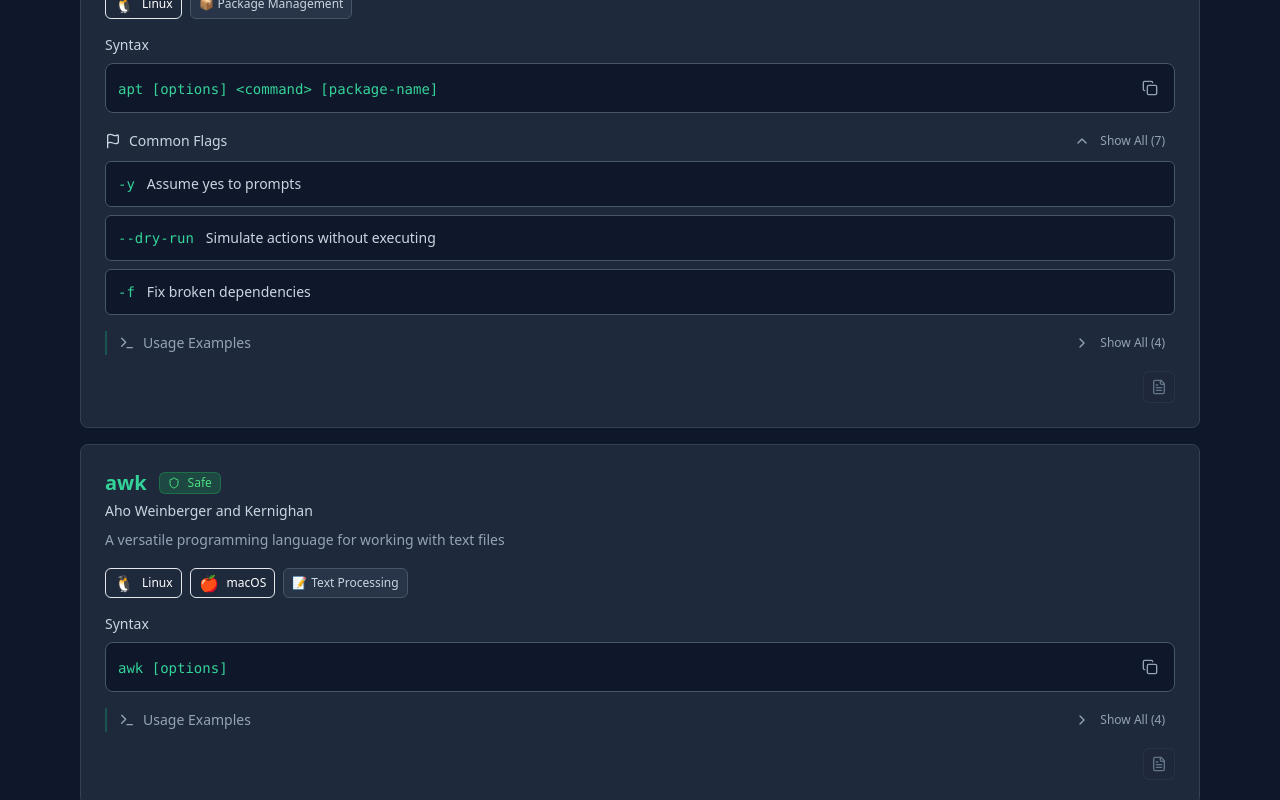
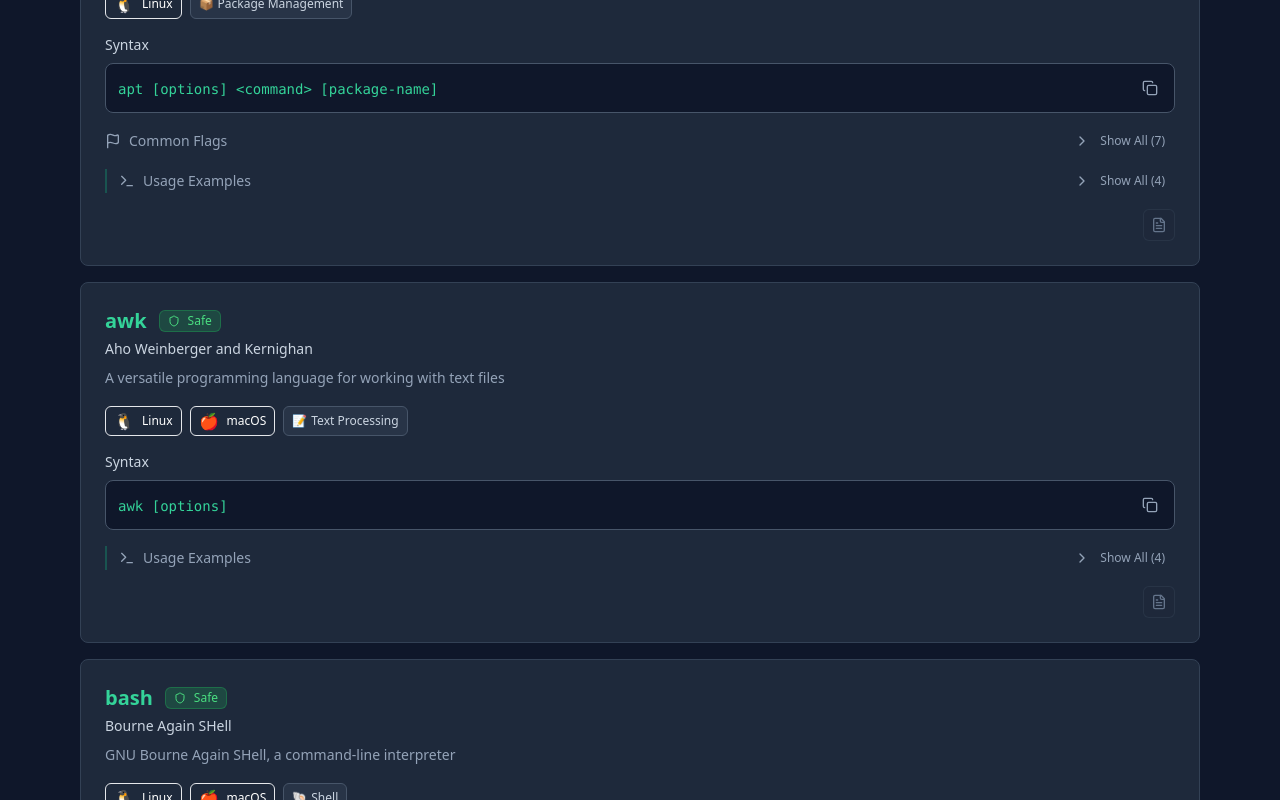
Before and after one commit to vladbortnik/TLDRx, a React (Vite) app: page / in a window 1280 px wide. Shown: the part 1340-2140 px from the top of the page. Built offline with nearby package versions, Linux system fonts and the light colour scheme.

Commit message:
feat: add copy functionality and redesign flags section with collapsible UI

```diff
--- a/src/components/ui/CommandCard.jsx
+++ b/src/components/ui/CommandCard.jsx
@@ -31,6 +31,7 @@
   const [isExamplesExpanded, setIsExamplesExpanded] = useState(false);
   const [isFlagsExpanded, setIsFlagsExpanded] = useState(false);
   const [copiedExampleId, setCopiedExampleId] = useState(null);
+  const [copiedFlagId, setCopiedFlagId] = useState(null);
 
   const handleCopy = async (code, exampleId) => {
     const success = await copyToClipboard(code);
@@ -69,6 +70,12 @@
         commonFlags={commonFlags}
         isExpanded={isFlagsExpanded}
         onToggleExpansion={() => setIsFlagsExpanded(!isFlagsExpanded)}
+        copiedFlagId={copiedFlagId}
+        onCopy={(flag, flagId) => {
+          handleCopy(flag, flagId);
+          setCopiedFlagId(flagId);
+          setTimeout(() => setCopiedFlagId(null), 2000);
+        }}
       />
 
       {/* 5. Notes and Warnings */}
--- a/src/components/ui/CommandCardFlags.jsx
+++ b/src/components/ui/CommandCardFlags.jsx
@@ -1,24 +1,29 @@
-import { ChevronDown, ChevronUp, Flag } from "lucide-react";
+import { ChevronDown, ChevronRight, Flag, Copy } from "lucide-react";
 import { Button } from "./button.jsx";
 
 export function CommandCardFlags({
   commonFlags = [],
   isExpanded = false,
-  onToggleExpansion
+  onToggleExpansion,
+  copiedFlagId = null,
+  onCopy
 }) {
 
   if (!commonFlags || commonFlags.length === 0) return null;
 
-  const visibleFlags = isExpanded ? commonFlags : commonFlags.slice(0, 3);
-  const hasMoreFlags = commonFlags.length > 3;
+  const visibleFlags = isExpanded ? commonFlags : [];
+  const hasMoreFlags = commonFlags.length > 0;
 
   return (
     <div className="mb-4">
       <div className="flex items-center justify-between mb-2">
-        <h4 className="text-sm font-medium text-slate-300 flex items-center gap-2">
+        <button
+          onClick={onToggleExpansion}
+          className="flex items-center gap-2 text-sm font-medium text-slate-400 hover:text-slate-300 transition-colors cursor-pointer"
+        >
           <Flag className="w-4 h-4" />
-          Common Flags
-        </h4>
+          <span>Common Flags</span>
+        </button>
         {hasMoreFlags && (
           <Button
             type="button"
@@ -34,7 +39,7 @@
               </>
             ) : (
               <>
-                <ChevronUp className="w-3 h-3 mr-1" />
+                <ChevronRight className="w-3 h-3 mr-1" />
                 Show All ({commonFlags.length})
               </>
             )}
@@ -42,24 +47,41 @@
         )}
       </div>
 
-      <div className="space-y-2">
-        {visibleFlags.map((flag, index) => (
-          <div key={index} className="bg-slate-900 rounded-md border border-slate-600 p-3">
-            <div className="flex items-start gap-3">
-              <code className="text-emerald-400 font-mono text-sm font-medium min-w-fit">
-                {flag.flag}
-              </code>
-              <div className="flex-1">
-                <p className="text-slate-300 text-sm">{flag.description}</p>
-                {flag.example && (
-                  <code className="text-slate-400 text-xs font-mono mt-1 block">
-                    {flag.example}
+      <div className="space-y-1">
+        {visibleFlags.map((flag, index) => {
+          const flagId = `flag-${index}`;
+          return (
+            <div key={index} className="group relative">
+              <div className="flex items-center justify-between p-2 rounded-md bg-gradient-to-r from-slate-900/40 to-slate-800/40 border border-slate-700/30 hover:border-slate-600/50 transition-all duration-200 hover:shadow-sm">
+                {/* Single line: flag + description */}
+                <div className="flex-1 min-w-0 font-mono text-sm">
+                  <code className="text-blue-400 font-semibold">
+                    {flag.flag}
                   </code>
-                )}
+                  <span className="text-slate-400 ml-2">
+                    {flag.description}
+                  </span>
+                </div>
+
+                {/* Copy button with text */}
+                <Button
+                  type="button"
+                  variant="ghost"
+                  size="sm"
+                  onClick={() => onCopy && onCopy(flag.flag, flagId)}
+                  className="opacity-0 group-hover:opacity-100 transition-opacity flex items-center gap-1 text-slate-500 hover:text-slate-400 h-7 px-2 text-xs flex-shrink-0"
+                >
+                  <span>copy</span>
+                  {copiedFlagId === flagId ? (
+                    <span className="text-green-400">✓</span>
+                  ) : (
+                    <Copy className="w-4 h-4" />
+                  )}
+                </Button>
               </div>
             </div>
-          </div>
-        ))}
+          );
+        })}
       </div>
     </div>
   );
```
